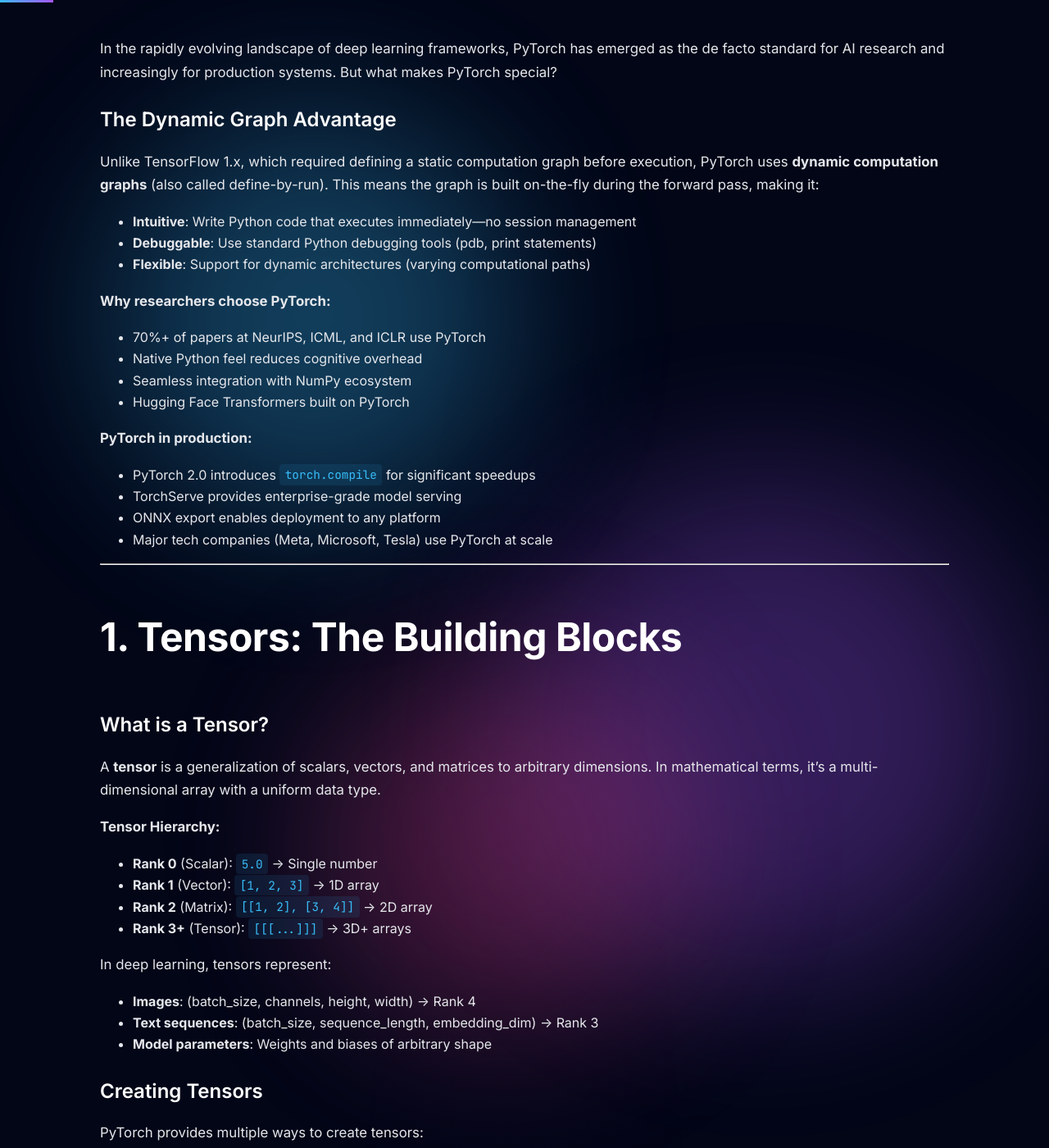
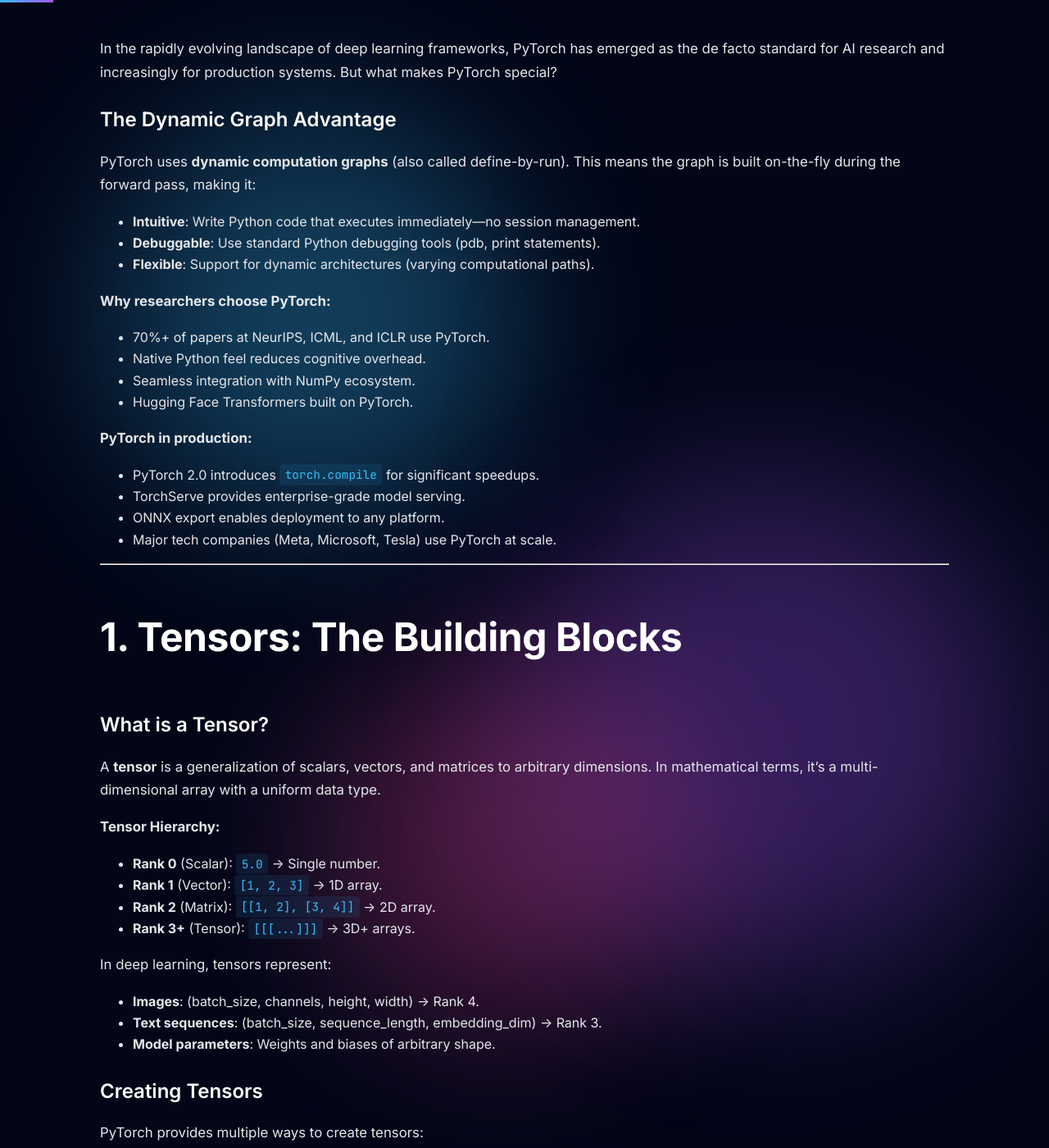
Before and after one commit to mayank1101/mayank1101.github.io, a Jekyll site: the page built from _posts/2025-12-15-pytorch-foundation-part1.md, in a window 1280 px wide and 1400 px high, scrolled down 847 px. Shown: the whole window at 82% size. Built offline with Jekyll 4.4.1, drawn with Linux system fonts in a browser that asks for light colours; some of the changed text lies outside the part shown.

Commit message:
updated blog 1

````diff
--- a/_posts/2025-12-15-pytorch-foundation-part1.md
+++ b/_posts/2025-12-15-pytorch-foundation-part1.md
@@ -14,23 +14,25 @@
 
 ### The Dynamic Graph Advantage
 
-Unlike TensorFlow 1.x, which required defining a static computation graph before execution, PyTorch uses **dynamic computation graphs** (also called define-by-run). This means the graph is built on-the-fly during the forward pass, making it:
+PyTorch uses **dynamic computation graphs** (also called define-by-run). This means the graph is built on-the-fly during the forward pass, making it:
 
-- **Intuitive**: Write Python code that executes immediately—no session management
-- **Debuggable**: Use standard Python debugging tools (pdb, print statements)
-- **Flexible**: Support for dynamic architectures (varying computational paths)
+- **Intuitive**: Write Python code that executes immediately—no session management.
+- **Debuggable**: Use standard Python debugging tools (pdb, print statements).
+- **Flexible**: Support for dynamic architectures (varying computational paths).
 
 **Why researchers choose PyTorch:**
-- 70%+ of papers at NeurIPS, ICML, and ICLR use PyTorch
-- Native Python feel reduces cognitive overhead
-- Seamless integration with NumPy ecosystem
-- Hugging Face Transformers built on PyTorch
+
+- 70%+ of papers at NeurIPS, ICML, and ICLR use PyTorch.
+- Native Python feel reduces cognitive overhead.
+- Seamless integration with NumPy ecosystem.
+- Hugging Face Transformers built on PyTorch.
 
 **PyTorch in production:**
-- PyTorch 2.0 introduces `torch.compile` for significant speedups
-- TorchServe provides enterprise-grade model serving
-- ONNX export enables deployment to any platform
-- Major tech companies (Meta, Microsoft, Tesla) use PyTorch at scale
+
+- PyTorch 2.0 introduces `torch.compile` for significant speedups.
+- TorchServe provides enterprise-grade model serving.
+- ONNX export enables deployment to any platform.
+- Major tech companies (Meta, Microsoft, Tesla) use PyTorch at scale.
 
 ---
 
@@ -41,15 +43,17 @@
 A **tensor** is a generalization of scalars, vectors, and matrices to arbitrary dimensions. In mathematical terms, it's a multi-dimensional array with a uniform data type.
 
 **Tensor Hierarchy:**
-- **Rank 0** (Scalar): `5.0` → Single number
-- **Rank 1** (Vector): `[1, 2, 3]` → 1D array
-- **Rank 2** (Matrix): `[[1, 2], [3, 4]]` → 2D array
-- **Rank 3+** (Tensor): `[[[...]]]` → 3D+ arrays
+
+- **Rank 0** (Scalar): `5.0` → Single number.
+- **Rank 1** (Vector): `[1, 2, 3]` → 1D array.
+- **Rank 2** (Matrix): `[[1, 2], [3, 4]]` → 2D array.
+- **Rank 3+** (Tensor): `[[[...]]]` → 3D+ arrays.
 
 In deep learning, tensors represent:
-- **Images**: (batch_size, channels, height, width) → Rank 4
-- **Text sequences**: (batch_size, sequence_length, embedding_dim) → Rank 3
-- **Model parameters**: Weights and biases of arbitrary shape
+
+- **Images**: (batch_size, channels, height, width) → Rank 4.
+- **Text sequences**: (batch_size, sequence_length, embedding_dim) → Rank 3.
+- **Model parameters**: Weights and biases of arbitrary shape.
 
 ### Creating Tensors
 
@@ -90,7 +94,7 @@
 
 ### Understanding Tensor Attributes
 
-Every tensor has critical metadata that defines its properties:
+Every tensor has critical `metadata` that defines its properties:
 
 ```python
 x = torch.randn(3, 4)
@@ -359,10 +363,11 @@
 ```
 
 **Key takeaways:**
-- Always check `torch.cuda.is_available()` before using GPU
-- Use device-agnostic patterns for portable code
-- Operations require tensors on the same device
-- GPU shines for large-scale operations; overhead hurts small ops
+
+- Always check `torch.cuda.is_available()` before using GPU.
+- Use device-agnostic patterns for portable code.
+- Operations require tensors on the same device.
+- GPU shines for large-scale operations; overhead hurts small operations.
 
 ---
 
@@ -592,18 +601,6 @@
 print(f"True parameters:  w=3.0000, b=2.0000")
 ```
 
-**Expected output:**
-```
-Epoch 10/100, Loss: 0.5234
-Epoch 20/100, Loss: 0.3145
-Epoch 30/100, Loss: 0.2789
-...
-Epoch 100/100, Loss: 0.2501
-
-Final parameters: w=2.9876, b=2.0123
-True parameters:  w=3.0000, b=2.0000
-```
-
 ### Visualizing Results
 
 ```python
@@ -637,11 +634,11 @@
 
 ### Key Insights
 
-1. **Forward Pass**: Compute predictions using current parameters
-2. **Loss Calculation**: Quantify prediction error
-3. **Backward Pass**: Compute gradients via `loss.backward()`
-4. **Parameter Update**: Move in direction of negative gradient
-5. **Gradient Zeroing**: Essential to prevent accumulation
+1. **Forward Pass**: Compute predictions using current parameters.
+2. **Loss Calculation**: Quantify prediction error.
+3. **Backward Pass**: Compute gradients via `loss.backward()`.
+4. **Parameter Update**: Move in direction of negative gradient.
+5. **Gradient Zeroing**: Essential to prevent accumulation.
 
 This pattern forms the foundation of ALL deep learning training in PyTorch.
 
````
Also changed, not shown: other parts of _posts/2025-12-15-pytorch-foundation-part1.md (+25 -21 lines).
